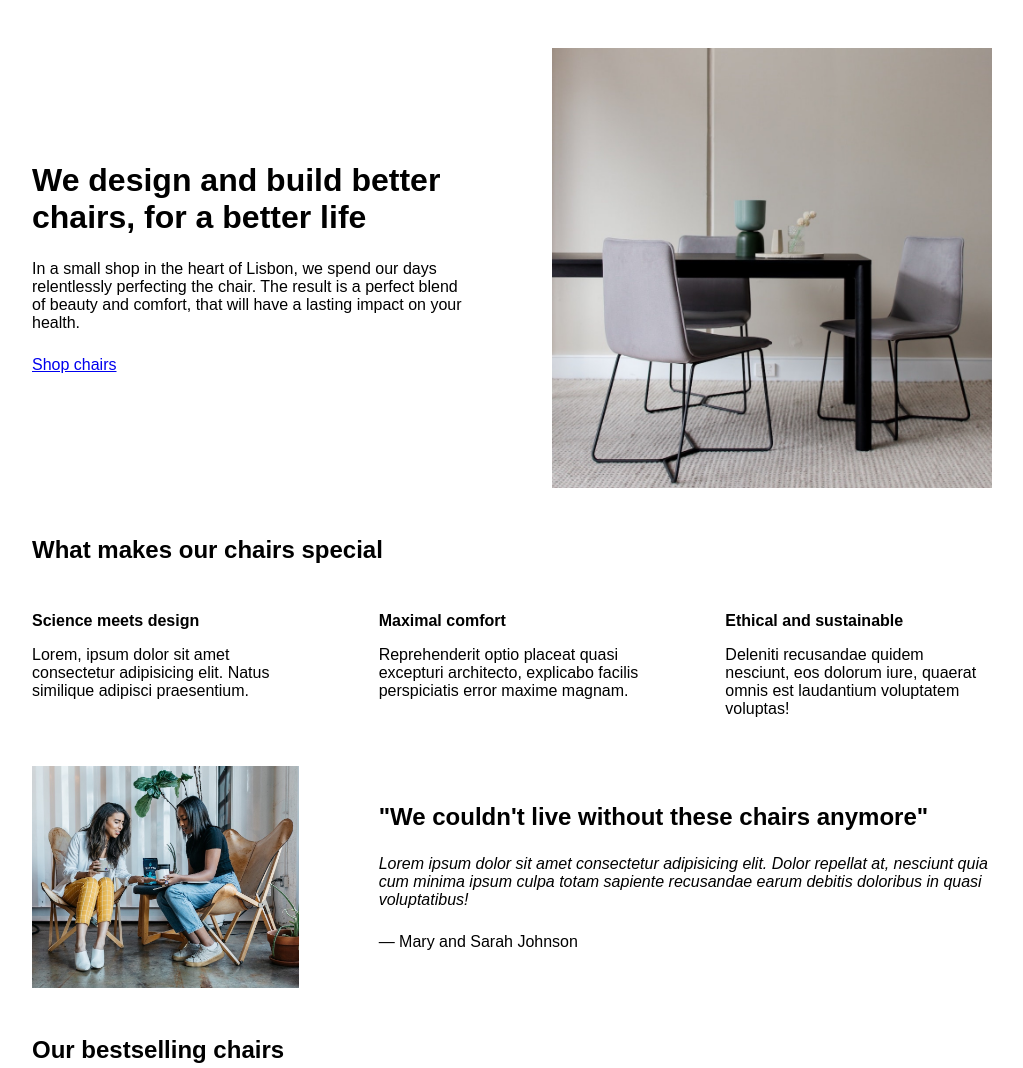
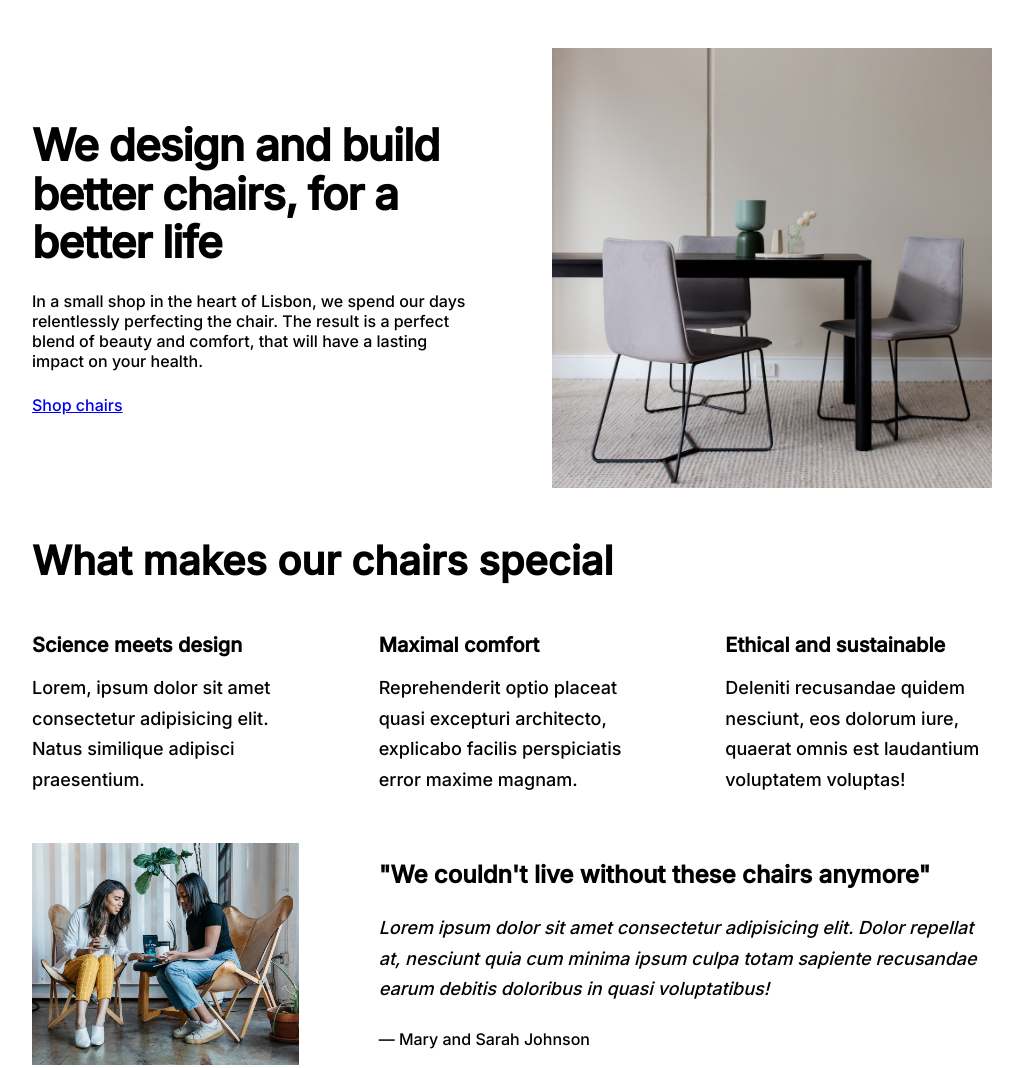
Before and after one commit to Hamid-Iqball/Cozy-comfort-furniture, a plain HTML site: page Lisbon-chairs/index.html in a window 1280 px wide. Shown: the top 1068 px of the page, without its empty margins (128-1151 px from the left). Drawn offline with Linux system fonts and the light colour scheme.

```diff
--- a/index.html
+++ b/Lisbon-chairs/index.html
@@ -5,6 +5,12 @@
     <meta http-equiv="X-UA-Compatible" content="IE=edge" />
     <meta name="viewport" content="width=device-width, initial-scale=1.0" />
 
+    <link rel="preconnect" href="https://fonts.googleapis.com" />
+    <link rel="preconnect" href="https://fonts.gstatic.com" crossorigin />
+    <link
+      href="https://fonts.googleapis.com/css2?family=Inter:wght@500&display=swap"
+      rel="stylesheet"
+    />
     <link rel="stylesheet" href="style.css" />
     <title>Lisbon Chair Shop</title>
   </head>
@@ -153,7 +159,7 @@
       </section>
 
       <footer>
-        Copyright &copy; 2027 by Jonas Schmedtmann. Part of "Build Responsive
+        Copyright &copy; 2027 by Hamid Iqbal. Part of "Build Responsive
         Real-World Websites with HTML and CSS" online course. Use for learning
         purposes only.
       </footer>
--- a/style.css
+++ b/Lisbon-chairs/style.css
@@ -16,7 +16,7 @@ FONT SIZE SYSTEM (px)
 /* GENERAL STYLES */
 /* ------------------------ */
 body {
-  font-family: sans-serif;
+  font-family: "Inter", sans-serif;
 }
 
 .container {
@@ -31,6 +31,8 @@ section {
 
 h2 {
   margin-bottom: 48px;
+  font-size: 39.81px;
+  letter-spacing: -`px;
 }
 
 .grid-3-cols {
@@ -57,6 +59,9 @@ header {
 
 h1 {
   margin-bottom: 24px;
+  font-size: 44px;
+  line-height: 1.1;
+  letter-spacing: -1px;
 }
 
 .header-text {
@@ -73,9 +78,12 @@ img {
 
 .features-title {
   margin-bottom: 16px;
+  font-size: 20px;
 }
 
 .features-text {
+  font-size: 18px;
+  line-height: 1.7;
 }
 
 /* TESTIMONIAL */
@@ -89,11 +97,14 @@ img {
 
 .testimonial-box h2 {
   margin-bottom: 24px;
+  font-size: 24px;
 }
 
 .testimonial-text {
   font-style: italic;
   margin-bottom: 24px;
+  font-size: 18px;
+  line-height: 1.7;
 }
 
 /* CHAIRS */
@@ -127,8 +138,10 @@ h3 {
 .chair-price {
   display: flex;
   justify-content: space-between;
+  font-size: 20px;
 }
 
 footer {
   margin-bottom: 48px;
+  font-size: 14px;
 }
```
Also changed, not shown: Lisbon-chairs/chair-1.jpg (renamed from chair-1.jpg), Lisbon-chairs/chair-2.jpg (renamed from chair-2.jpg), Lisbon-chairs/chair-3.jpg (renamed from chair-3.jpg), Lisbon-chairs/customers.jpg (renamed from customers.jpg), Lisbon-chairs/hero.jpg (renamed from hero.jpg).
